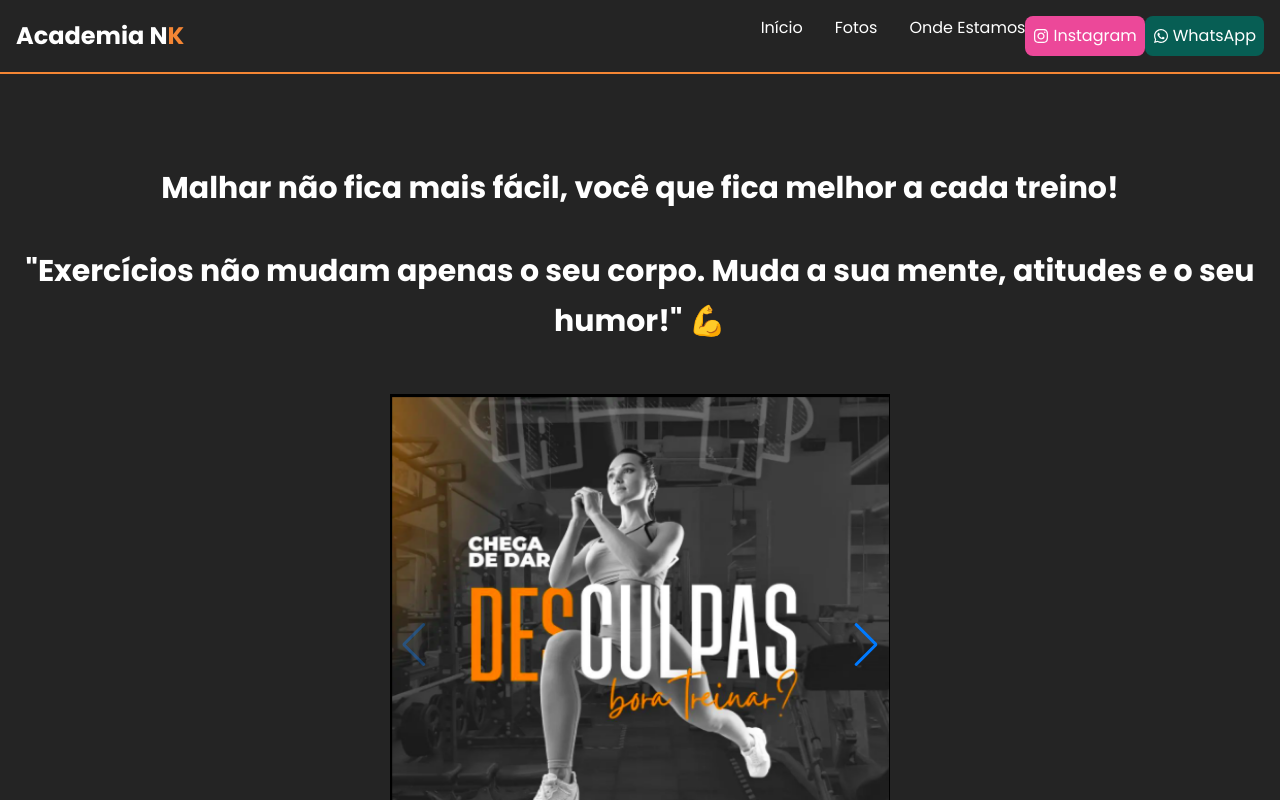
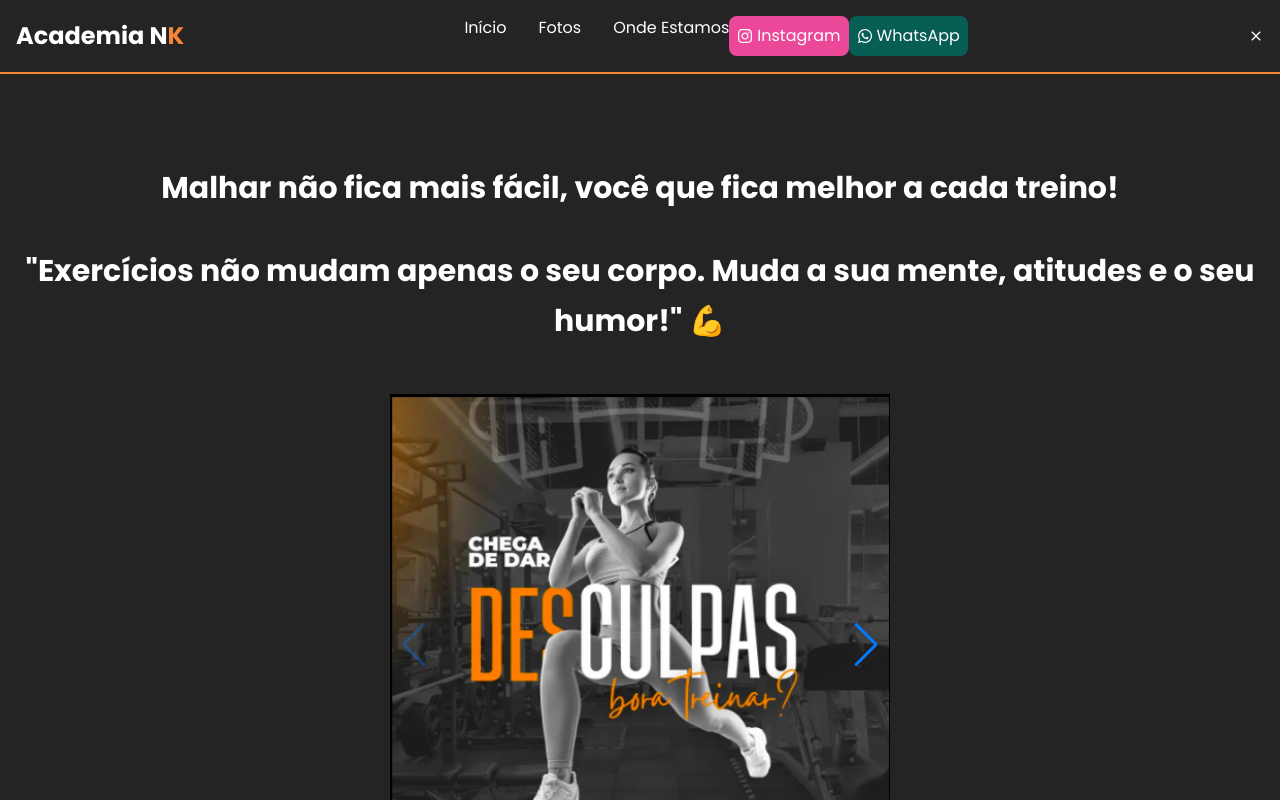
Before and after one commit to GuilhermeEduardo23/Academia_NK, a React (Vite) app: page / in a window 1280 px wide. Shown: the top 800 px of the page. Built offline with nearby package versions, Linux system fonts and the light colour scheme.

Commit message:
Correção do layout responsivo para mobile

```diff
--- a/package.json
+++ b/package.json
@@ -11,6 +11,7 @@
     "tailwind": "npx tailwindcss -i ./src/index.css -o ./src/output.css -w"
   },
   "dependencies": {
+    "framer-motion": "^11.0.5",
     "react": "^18.2.0",
     "react-dom": "^18.2.0",
     "react-icons": "^5.0.1",
--- a/src/App.tsx
+++ b/src/App.tsx
@@ -14,7 +14,7 @@ import "swiper/css/scrollbar";
 
 function App() {
   return (
-    <div className="font-poppins bg-[#242424] text-white flex-wrap">
+    <div className="font-poppins bg-[#242424] text-white">
       <Header />
       <Home />
       <Photos />
--- a/src/components/Header.tsx
+++ b/src/components/Header.tsx
@@ -1,6 +1,6 @@
 import { useState } from 'react';
 import { FaInstagram, FaWhatsapp } from 'react-icons/fa';
-import { IoIosMenu } from "react-icons/io";
+import { IoIosMenu, IoMdClose } from "react-icons/io";
 
 interface link {
   id: string;
@@ -44,7 +44,8 @@ const Header = () => {
           </a>
         </nav>
 
-        <IoIosMenu className='text-3xl cursor-pointer md:hidden' onClick={checkClick}/>
+
+        {!click ? <IoMdClose onClick={checkClick}/> : <IoIosMenu className='text-3xl cursor-pointer md:hidden' onClick={checkClick}/>}
 
     </header>
   )
--- a/src/components/Location.tsx
+++ b/src/components/Location.tsx
@@ -6,7 +6,7 @@ const Location = () => {
       <h1 className="text-4xl text-center font-bold mb-4">Onde Estamos</h1>
 
       <div className="flex items-center gap-10">
-        <iframe src="https://www.google.com/maps/embed?pb=!1m18!1m12!1m3!1d247.52861599144987!2d-49.25108229226144!3d-18.42373381501154!2m3!1f0!2f0!3f0!3m2!1i1024!2i768!4f13.1!3m3!1m2!1s0x94a10de0ae80079b%3A0xa53bba6359e1d898!2sNK%20Academia!5e0!3m2!1spt-BR!2spt!4v1707055681896!5m2!1spt-BR!2spt" width="500" height="400" className="rounded-2xl shadow-2xl"></iframe>
+        <iframe src="https://www.google.com/maps/embed?pb=!1m18!1m12!1m3!1d247.52861599144987!2d-49.25108229226144!3d-18.42373381501154!2m3!1f0!2f0!3f0!3m2!1i1024!2i768!4f13.1!3m3!1m2!1s0x94a10de0ae80079b%3A0xa53bba6359e1d898!2sNK%20Academia!5e0!3m2!1spt-BR!2spt!4v1707055681896!5m2!1spt-BR!2spt" height="400" className="rounded-2xl shadow-2xl"></iframe>
 
         <div className="flex flex-col">
           <p>📍 Avenida Marilaine Borges Oliveira Faria, Nº 732</p>
--- a/src/output.css
+++ b/src/output.css
@@ -552,16 +552,16 @@ video {
   margin-bottom: 1rem;
 }
 
-.mb-12 {
-  margin-bottom: 3rem;
-}
-
 .flex {
   display: flex;
 }
 
 .hidden {
   display: none;
+}
+
+.w-6\/12 {
+  width: 50%;
 }
 
 .w-\[40\%\] {
@@ -572,16 +572,20 @@ video {
   width: 100%;
 }
 
+.w-\[\] {
+  width: ;
+}
+
+.w-\[50\%\] {
+  width: 50%;
+}
+
 .cursor-pointer {
   cursor: pointer;
 }
 
 .flex-col {
   flex-direction: column;
-}
-
-.flex-wrap {
-  flex-wrap: wrap;
 }
 
 .items-center {
@@ -606,10 +610,6 @@ video {
 
 .gap-10 {
   gap: 2.5rem;
-}
-
-.gap-4 {
-  gap: 1rem;
 }
 
 .gap-\[2rem\] {
```
Also changed, not shown: 1 other file (tests, documents, lock files or other folders).
